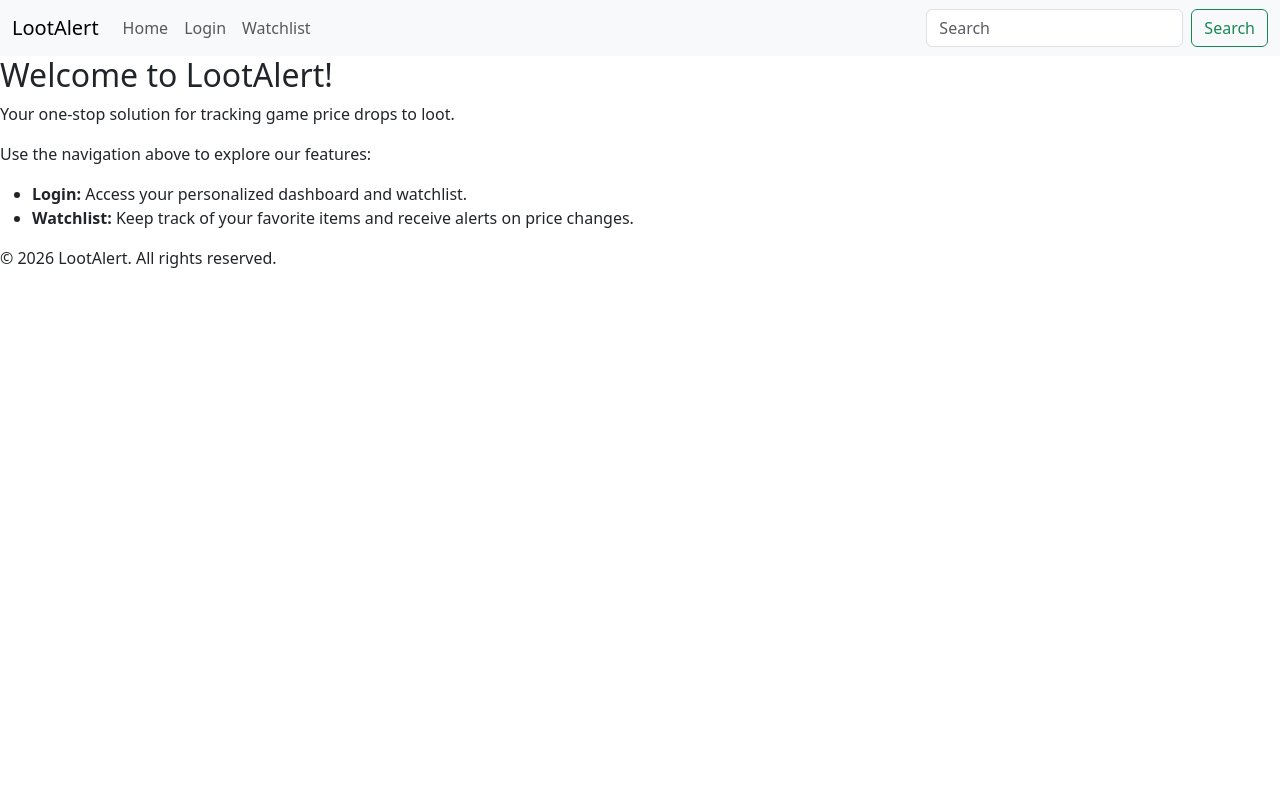
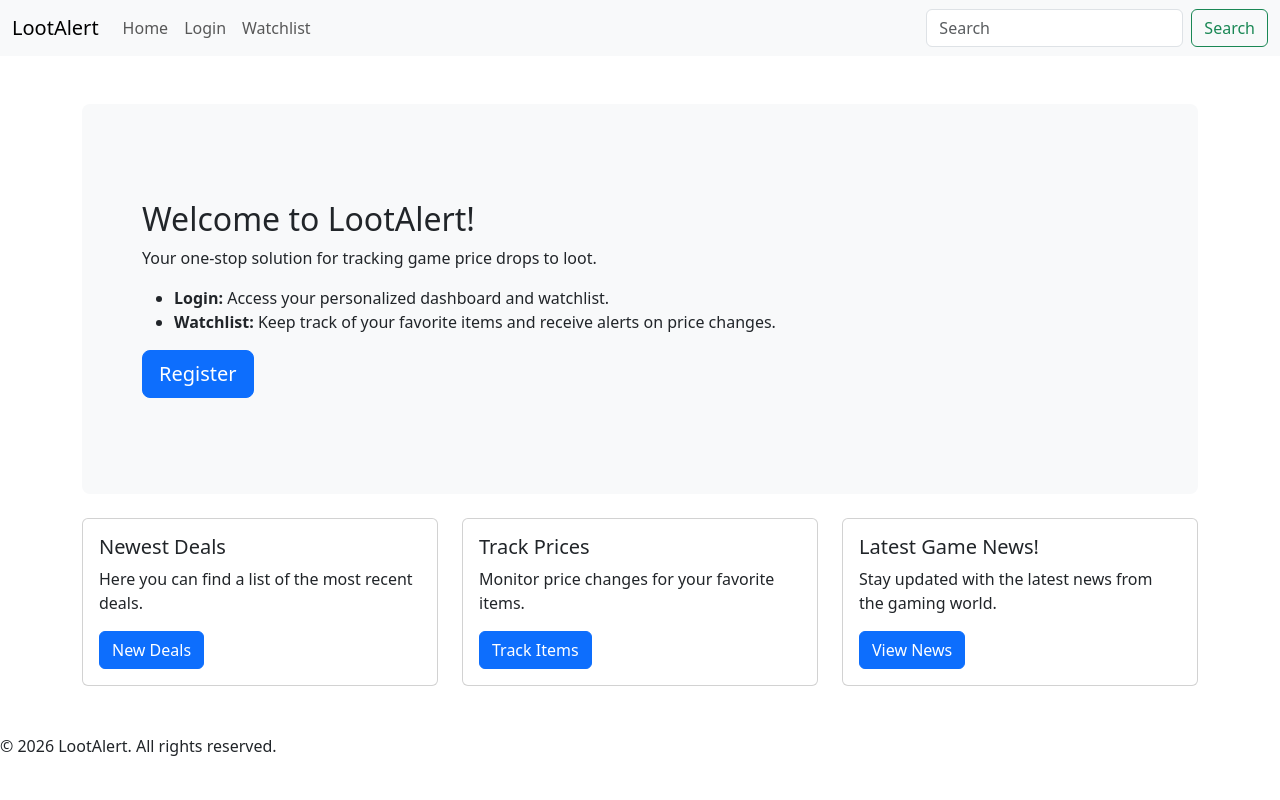
Before and after one commit to jontorres91/LootAlert, a Flask app: page / in a window 1280 px wide. Run offline with Flask 3, Linux system fonts and the light colour scheme.

Commit message:
Added cards and a header to the home page.

```diff
--- a/app/templates/main/home.html
+++ b/app/templates/main/home.html
@@ -3,11 +3,57 @@
 {% block title %}Home - LootAlert{% endblock %}
 
 {% block content %}
+<div class="container py-5">
+
+    <!-- Hero Section -->
+    <div class="p-5 mb-4 bg-light rounded-3">
+        <div class="container-fluid py-5">
             <h2>Welcome to LootAlert!</h2>
             <p>Your one-stop solution for tracking game price drops to loot.</p>
-    <p>Use the navigation above to explore our features:</p>
+
             <ul>
                 <li><strong>Login:</strong> Access your personalized dashboard and watchlist.</li>
                 <li><strong>Watchlist:</strong> Keep track of your favorite items and receive alerts on price changes.</li>
             </ul>
+
+            <a href="{{ url_for('auth.login') }}" class="btn btn-primary btn-lg">Register</a>
+        </div>
+    </div>
+
+    <!-- Cards Section -->
+    <div class="row g-4">
+
+        <div class="col-md-4">
+            <div class="card h-100">
+                <div class="card-body">
+                    <h5 class="card-title">Newest Deals</h5>
+                    <p class="card-text">Here you can find a list of the most recent deals.</p>
+                    <a href="#" class="btn btn-primary">New Deals</a>
+                </div>
+            </div>
+        </div>
+
+        <div class="col-md-4">
+            <div class="card h-100">
+                <div class="card-body">
+                    <h5 class="card-title">Track Prices</h5>
+                    <p class="card-text">Monitor price changes for your favorite items.</p>
+                    <a href="#" class="btn btn-primary">Track Items</a>
+                </div>
+            </div>
+        </div>
+
+        <div class="col-md-4">
+            <div class="card h-100">
+                <div class="card-body">
+                    <h5 class="card-title">Latest Game News!</h5>
+                    <p class="card-text">Stay updated with the latest news from the gaming world.</p>
+                    <a href="#" class="btn btn-primary">View News</a>
+                </div>
+            </div>
+        </div>
+
+    </div>
+
+</div>
 {% endblock %}
```
Lines whose indentation alone changed are shown as unchanged.
